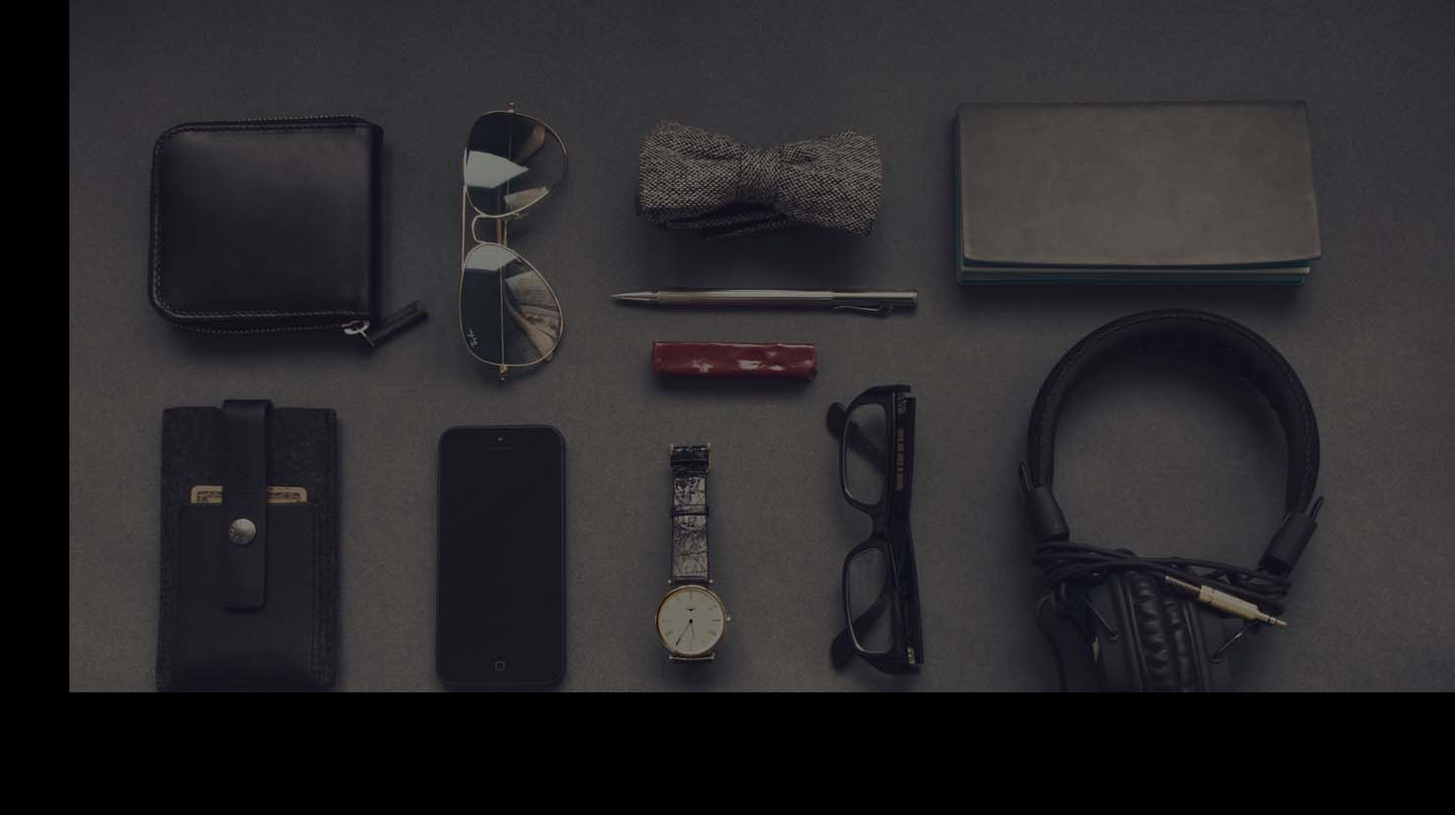
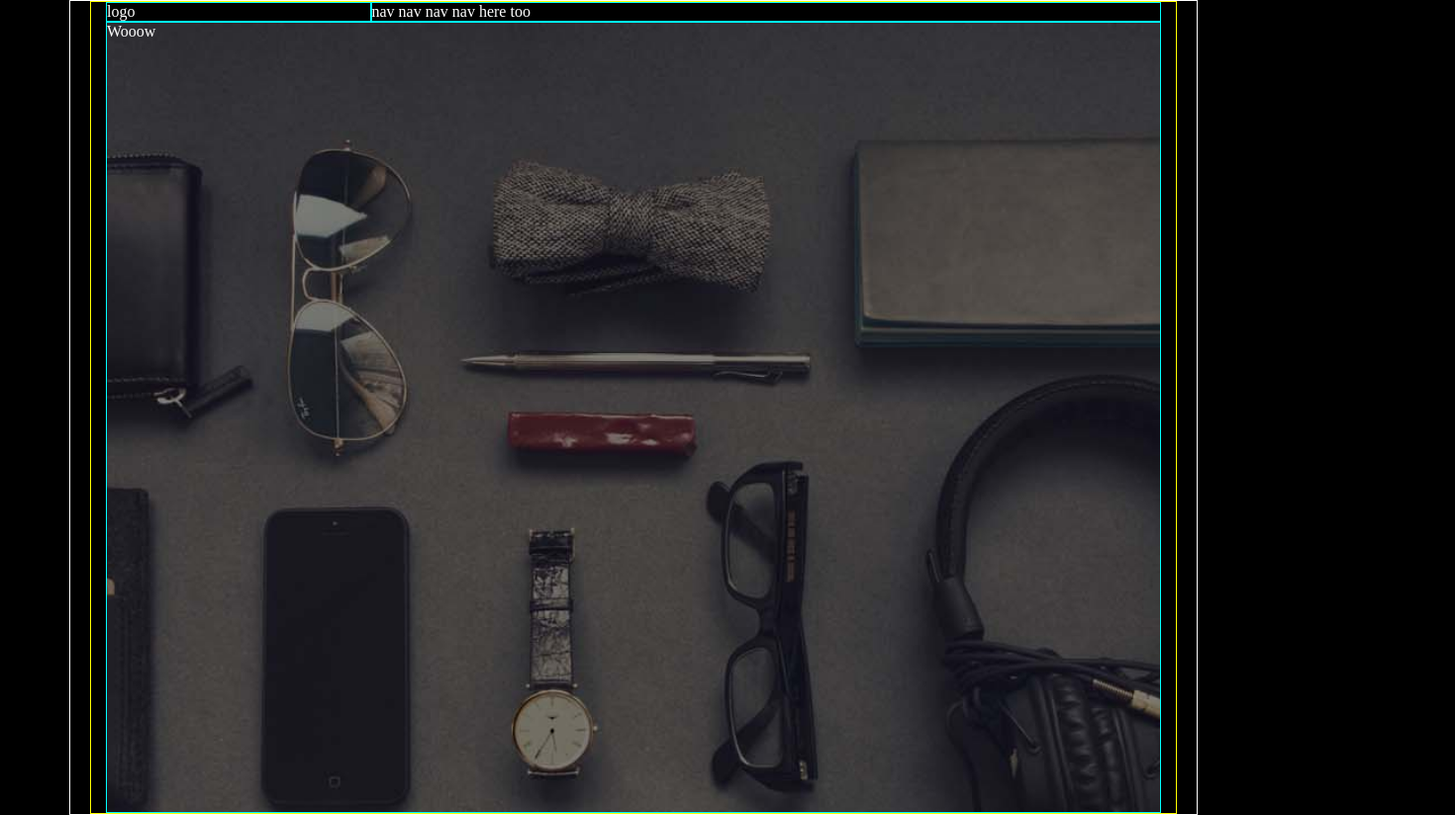
Before and after one commit to ryszard-glegola-learning/m04-miniproject, a website: page index.html in a window 1280 px wide. Shown: the whole page at 99% size, 1470 px wide, since content can reach past the window. Before the commit the page ends 800 px from the top, so only its background shows below. Drawn offline with nearby package versions, Linux system fonts and the light colour scheme.

Commit message:
Build basic header framework draft

```diff
--- a/index.html
+++ b/index.html
@@ -10,28 +10,18 @@
 </head>
 <body>
 
-<!-- header ####################### -->
-
-<section class="header">
-    <div class="container">
-        <div class="row">
-        	<img src="images/header.jpg">
-        </div>
-    </div>
-</section>
-
-
-
-<!-- footer ####################### -->
-
-<section class="footer">
-    <div class="container">
-        <div class="row">
-            <div class="col">
-				Jeszcze nic tu nie ma.
-            </div>
-        </div>
-    </div>
+<section>
+	<div class="container">
+		<div class="top-logo">
+			logo
+		</div>
+		<div class="top-nav">
+			nav nav nav nav here too
+		</div>
+		<div class="splash">
+			Wooow
+		</div>
+	</div>
 </section>
 
 <!-- Koniec mojego kodu -->
--- a/sass/style.scss
+++ b/sass/style.scss
@@ -8,4 +8,39 @@
 body {
     margin: 0;
     background-color: #000;
+    color: #fff;
 }
+
+section {
+	width: 90%;
+	max-width: 1140px;
+    margin: 0 auto;  /* centruje cala tresc strony w poziomie */
+    padding: 0 20px;
+    border: 1px solid white;
+}
+
+.container {
+	display: flex;
+	flex-wrap: wrap;
+	border: 1px solid yellow;
+}
+
+.top-logo {
+	flex: 3;
+	border: 1px solid cyan;
+	}
+
+.top-nav {
+	flex: 9;
+	border: 1px solid cyan;
+	}
+
+.splash {
+	flex: 100%;
+    height: 100vh;
+    position: relative;
+    background-image: url('../images/header.jpg');
+    background-position: center center;
+    background-size: cover;
+	border: 1px solid cyan;
+	}
```
Also changed, not shown: css/style.css, 1 other file.
